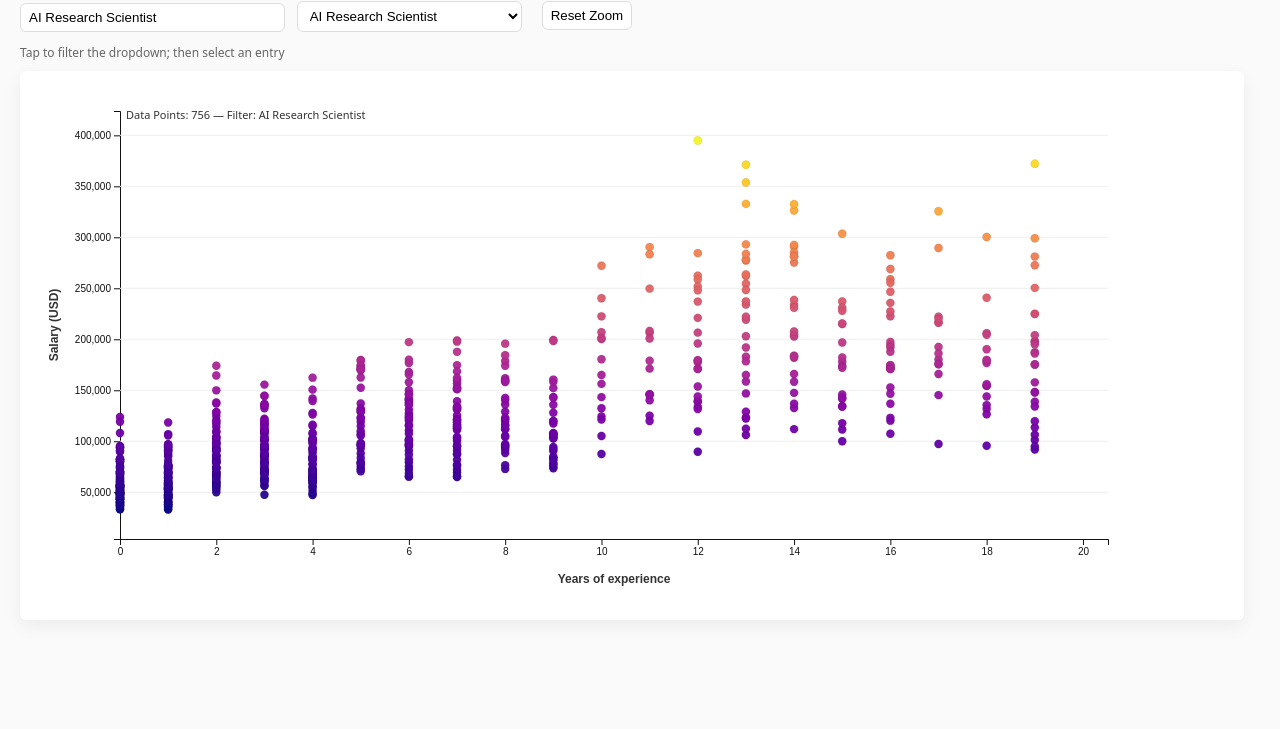
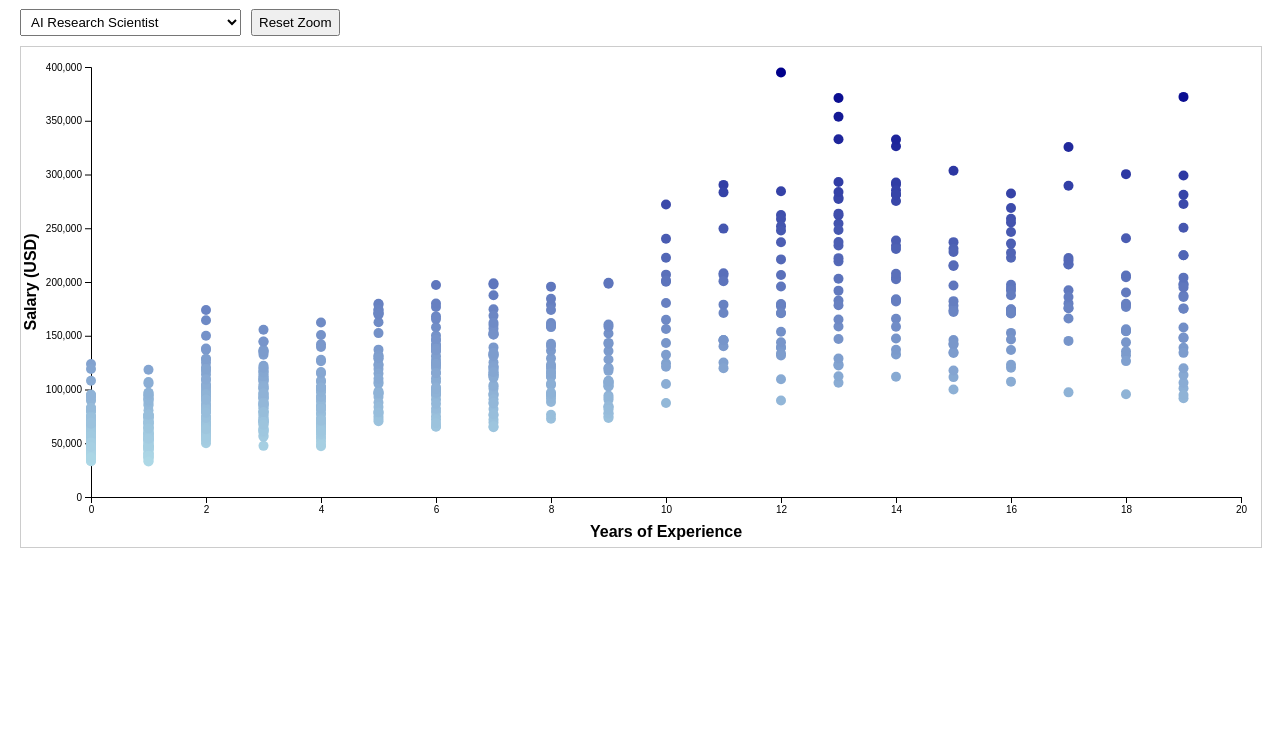
Before and after one commit to carolinegraf/InfoVis-Individual-Assignment-3---Interactive-AI-Job-Visualization, a plain HTML site: page index.html in a window 1280 px wide. Shown: the part 71-800 px from the top of the page. Drawn offline with nearby package versions, Linux system fonts and the light colour scheme.

Commit message:
final version

```diff
--- a/index.html
+++ b/index.html
@@ -1,93 +1,30 @@
 <!doctype html>
 <html lang="de">
 <head>
-  <meta charset="utf-8" />
-  <meta name="viewport" content="width=device-width,initial-scale=1" />
-  <title>Interaktiver Plot — AI Jobs</title>
-
-  <!-- D3 v7 -->
+<meta charset="utf-8">
+<meta name="viewport" content="width=device-width, initial-scale=1">
+<title>AI Jobs Scatter Plot</title>
 <script src="https://d3js.org/d3.v7.min.js"></script>
-
 <style>
-    body {
-      font-family: system-ui, -apple-system, "Segoe UI", Roboto, Arial;
-      margin: 20px;
-      background: #fafafa;
-      color: #111;
-    }
-    h1 { font-size: 1.1rem; margin-bottom: 6px; }
-    #controls {
-      display: flex;
-      gap: 12px;
-      align-items: flex-start;
-      flex-wrap: wrap;
-      margin-bottom: 10px;
-    }
-    label { font-size: 13px; color: #333; }
-    select, button, input[type="search"] {
-      padding: 6px 8px;
-      border-radius: 6px;
-      border: 1px solid #ddd;
-      background: white;
-    }
-    #chart {
-      width: 100%;
-      max-width: 1200px;
-      background: white;
-      border-radius: 6px;
-      box-shadow: 0 6px 18px rgba(0,0,0,0.06);
-      padding: 12px;
-    }
-    .tooltip {
-      position: absolute;
-      pointer-events: none;
-      background: rgba(0,0,0,0.85);
-      color: #fff;
-      padding: 6px 8px;
-      border-radius: 4px;
-      font-size: 12px;
-      line-height: 1.2;
-      box-shadow: 0 4px 12px rgba(0,0,0,0.2);
-    }
-    .nodata { padding: 32px; text-align:center; color:#666; }
-    .axis-label { font-size: 12px; fill: #333; font-weight: 600; }
-    circle.point { stroke: rgba(0,0,0,0.12); stroke-width: 0.6px; fill-opacity: 0.95; transition: r 80ms ease; }
-    circle.point:hover { r: 6.5; stroke-width: 1.5px; }
-    .search-wrap { display:flex; flex-direction:column; gap:6px; min-width:220px; position:relative; }
-    #jobSuggestions {
-      position:absolute; background:white; border:1px solid #ddd; max-height:180px;
-      overflow:auto; display:none; z-index:1000; list-style:none; margin:0; padding:0;
-      width:220px;
-    }
-    #jobSuggestions li { padding:4px 8px; cursor:pointer; }
-    #jobSuggestions li:hover { background:#eee; }
-    .smallnote { font-size:12px; color:#666; margin-top:6px; }
+  body { font-family: sans-serif; margin: 20px; }
+  #controls { display:flex; gap:10px; margin-bottom:10px; align-items:center; }
+  select, button { padding:4px 6px; }
+  #chart { width:100%; height:500px; border:1px solid #ccc; position:relative; }
+  .tooltip { position:absolute; background:black; color:white; padding:4px 6px; display:none; }
 </style>
 </head>
 <body>
-  <h1>Interactive Scatter — Experience vs Salary</h1>
+
+<!-- Überschrift -->
+<h1>AI Job Salary vs Experience Scatter Plot</h1>
 
 <div id="controls">
-    <div class="search-wrap">
-      <label for="jobSearch">Search Job Titles</label>
-      <input id="jobSearch" type="search" placeholder="z. B. research, engineer..." autocomplete="off"/>
-      <ul id="jobSuggestions"></ul>
-      <div class="smallnote">Tap to filter the dropdown; then select an entry</div>
-    </div>
-
-    <div>
-      <label for="jobSelect">Job Title</label><br/>
   <select id="jobSelect"></select>
-    </div>
-
-    <div style="margin-left:8px;">
-      <label>&nbsp;</label><br/>
   <button id="resetZoom">Reset Zoom</button>
-    </div>
 </div>
 
 <div id="chart"></div>
-  <div id="tooltip" class="tooltip" style="display:none;"></div>
+<div id="tooltip" class="tooltip"></div>
 
 <script src="script.js"></script>
 </body>
--- a/script.js
+++ b/script.js
@@ -1,152 +1,163 @@
-document.addEventListener("DOMContentLoaded", () => init());
+// Note: This code is partly inspired by the “Global Temperature Trends” example on ObservableHQ. https://observablehq.com/@d3/global-temperature-trends
+// The overall D3 structure (CSV loading, scales, axes, plotting circles) and color scaling was adapted from that example.
+// ChatGPT has been used to help write this code, especially for:
+// - Adding interactivity
+// - Handling data parsing and fallback logic
 
 
-function init() {
+document.addEventListener("DOMContentLoaded", () => {
   const jobSelect = document.getElementById("jobSelect");
-  const jobSearch = document.getElementById("jobSearch");
-  const jobSuggestions = document.getElementById("jobSuggestions");
-  const resetZoomBtn = document.getElementById("resetZoom");
+  const chart = d3.select("#chart");
   const tooltip = d3.select("#tooltip");
-  const chart = d3.select("#chart");
+  const resetBtn = document.getElementById("resetZoom");
 
-  let parsedData = [];
-  let allJobOptions = [];
+  let dataAll = [];
+  let jobs = [];
+  let svg, zoomBehavior;
 
-  const JOB_FALLBACK = [
-    "AI Research Scientist", "AI Software Engineer", "AI Specialist",
-    "NLP Engineer", "AI Consultant", "AI Architect",
-    "Principal Data Scientist", "Data Analyst", "Autonomous Systems Engineer",
-    "AI Product Manager", "Machine Learning Engineer", "Data Engineer",
-    "Research Scientist", "ML Ops Engineer", "Robotics Engineer",
-    "Head of AI", "Deep Learning Engineer", "Data Scientist",
-    "Machine Learning Researcher", "Computer Vision Engineer"
-  ];
+  const fallbackJobs = ["AI Research Scientist", "AI Software Engineer", "Data Scientist"];
 
-  // CSV laden
+  // Daten laden
   d3.csv("ai_job_dataset.csv", d3.autoType).then(raw => {
-    if (!raw || raw.length === 0) { return; }
+    if (!raw || !raw.length) return;
+    const jobKey = Object.keys(raw[0]).find(k => k.toLowerCase().includes("title")) || "job_title";
 
-    const keys = Object.keys(raw[0]);
-    let jobKey = keys.find(k => k.toLowerCase().includes("title")) ||
-                 keys.find(k => k.toLowerCase().includes("job") && !k.toLowerCase().includes("id")) ||
-                 keys.find(k => k.toLowerCase().includes("job")) ||
-                 "job_title";
+    dataAll = raw.map(d => ({
+      job: d[jobKey],
+      years: parseFloat(d["years_experience"]) || 0,
+      salary: parseFloat(d["salary_usd"]) || 0
+    })).filter(d => d.job);
 
-    parsedData = raw.map(d => ({
-      job_title: (d[jobKey] ?? "").toString().trim(),
-      years_experience: parseYearsExperience(d["years_experience"]),
-      salary_usd: parseNumberSafe(d["salary_usd"])
-    })).filter(d => d.job_title && !isNaN(d.years_experience) && !isNaN(d.salary_usd));
-
-    allJobOptions = Array.from(new Set(parsedData.map(d => d.job_title))).sort();
-    populateJobDropdown(jobSelect, allJobOptions, chooseDefaultJob(allJobOptions));
-    jobSearch.value = jobSelect.value;
-
-    updatePlot();
-  }).catch(err => {
-    console.error("Fehler beim Laden CSV:", err);
-    populateJobDropdown(jobSelect, JOB_FALLBACK, "AI Research Scientist");
-    jobSearch.value = jobSelect.value;
+    jobs = Array.from(new Set(dataAll.map(d => d.job))).sort();
+    fillDropdown(jobSelect, jobs, "AI Research Scientist");
+    drawPlot();
+  }).catch(() => {
+    fillDropdown(jobSelect, fallbackJobs, "AI Research Scientist");
+    drawPlot();
   });
 
-  // Autocomplete Vorschläge
-  jobSearch.addEventListener("input", () => {
-    const q = jobSearch.value.toLowerCase().trim();
-    const filtered = q === "" ? allJobOptions : allJobOptions.filter(s => s.toLowerCase().includes(q));
-    renderSuggestions(filtered);
-  });
+  jobSelect.addEventListener("change", drawPlot);
 
-  function renderSuggestions(list) {
-    jobSuggestions.innerHTML = "";
-    if (!list.length) { jobSuggestions.style.display = "none"; return; }
+  function fillDropdown(sel, list, defaultVal) {
+    sel.innerHTML = "";
+    const allOpt = document.createElement("option");
+    allOpt.value = "ALL";
+    allOpt.text = "All";
+    sel.appendChild(allOpt);
+
     list.forEach(jt => {
-      const li = document.createElement("li");
-      li.textContent = jt;
-      li.addEventListener("click", () => {
-        jobSearch.value = jt;
-        populateJobDropdown(jobSelect, allJobOptions, jt);
-        jobSuggestions.style.display = "none";
-        updatePlot();
-      });
-      jobSuggestions.appendChild(li);
+      const opt = document.createElement("option");
+      opt.value = jt;
+      opt.text = jt;
+      sel.appendChild(opt);
     });
-    jobSuggestions.style.display = "block";
+
+    sel.value = list.includes(defaultVal) ? defaultVal : "ALL";
   }
 
-  document.addEventListener("click", e => {
-    if (!jobSearch.contains(e.target) && !jobSuggestions.contains(e.target)) {
-      jobSuggestions.style.display = "none";
+  function drawPlot() {
+    const selJob = jobSelect.value;
+    const data = dataAll.filter(d => selJob === "ALL" || d.job === selJob);
+    if (!data.length) { chart.html("No data"); return; }
+
+    chart.selectAll("*").remove();
+    const width = chart.node().clientWidth;
+    const height = chart.node().clientHeight;
+
+    const margin = { top: 20, right: 20, bottom: 50, left: 70 };
+    const innerW = width - margin.left - margin.right;
+    const innerH = height - margin.top - margin.bottom;
+
+    svg = chart.append("svg")
+      .attr("width", width)
+      .attr("height", height);
+
+    const g = svg.append("g")
+      .attr("transform", `translate(${margin.left},${margin.top})`);
+
+    // Skalen
+    const x = d3.scaleLinear()
+      .domain(d3.extent(data, d => d.years))
+      .range([0, innerW])
+      .nice();
+
+    const y = d3.scaleLinear()
+      .domain(d3.extent(data, d => d.salary))
+      .range([innerH, 0])
+      .nice();
+
+    const maxSalary = d3.max(data, d => d.salary);
+    const minSalary = d3.min(data, d => d.salary);
+
+    const color = d3.scaleLinear()
+      .domain([minSalary, maxSalary])
+      .range(["lightblue", "darkblue"]);
+
+    // Achsen
+    const xAxisG = g.append("g")
+      .attr("transform", `translate(0,${innerH})`)
+      .call(d3.axisBottom(x));
+
+    const yAxisG = g.append("g")
+      .call(d3.axisLeft(y));
+
+    // X-Achsenbeschriftung
+    svg.append("text")
+      .attr("x", margin.left + innerW / 2)
+      .attr("y", height - 10)
+      .attr("text-anchor", "middle")
+      .style("font-weight", "bold")
+      .text("Years of Experience");
+
+    // Y-Achsenbeschriftung
+    svg.append("text")
+      .attr("transform", `rotate(-90)`)
+      .attr("x", -margin.top - innerH / 2)
+      .attr("y", 15)
+      .attr("text-anchor", "middle")
+      .style("font-weight", "bold")
+      .text("Salary (USD)");
+
+    // Punkte
+    const points = g.selectAll("circle")
+      .data(data)
+      .join("circle")
+      .attr("cx", d => x(d.years))
+      .attr("cy", d => y(d.salary))
+      .attr("r", 5)
+      .attr("fill", d => color(d.salary))
+      .on("mouseover", (event, d) => {
+        tooltip.style("display", "block")
+          .style("left", event.pageX + 5 + "px")
+          .style("top", event.pageY + 5 + "px")
+          .text(`${d.job}, Years: ${d.years}, $${d.salary}`);
+      })
+      .on("mousemove", event => {
+        tooltip.style("left", event.pageX + 5 + "px")
+          .style("top", event.pageY + 5 + "px");
+      })
+      .on("mouseout", () => tooltip.style("display", "none"));
+
+    // Zoom
+    zoomBehavior = d3.zoom()
+      .scaleExtent([1, 5])
+      .translateExtent([[-100, -100], [innerW + 100, innerH + 100]])
+      .on("zoom", event => {
+        const zx = event.transform.rescaleX(x);
+        const zy = event.transform.rescaleY(y);
+        points.attr("cx", d => zx(d.years))
+          .attr("cy", d => zy(d.salary));
+        xAxisG.call(d3.axisBottom(zx));
+        yAxisG.call(d3.axisLeft(zy));
+      });
+
+    svg.call(zoomBehavior);
+  }
+
+  // Reset Zoom
+  resetBtn.addEventListener("click", () => {
+    if (svg && zoomBehavior) {
+      svg.transition().duration(300).call(zoomBehavior.transform, d3.zoomIdentity);
     }
   });
-
-  // Dropdown Event
-  jobSelect.addEventListener("change", () => { jobSearch.value = jobSelect.value; updatePlot(); });
-
-  let lastSvg = null;
-
-  function updatePlot() {
-    const selJob = jobSelect.value;
-    const xVar = "years_experience";
-    const yVar = "salary_usd";
-    let data = parsedData.filter(d => selJob==="ALL" || d.job_title===selJob);
-
-    if(!data.length) { chart.html('<div class="nodata">Keine Daten für Auswahl.</div>'); return; }
-
-    chart.selectAll("*").remove();
-    const width = Math.min(1100, chart.node().clientWidth-24);
-    const height = 520;
-    const margin = {top:28,right:24,bottom:64,left:88};
-    const svg = chart.append("svg").attr("width",width).attr("height",height);
-    lastSvg = svg;
-    const innerWidth = width-margin.left-margin.right;
-    const innerHeight = height-margin.top-margin.bottom;
-    const g = svg.append("g").attr("transform",`translate(${margin.left},${margin.top})`);
-
-    const xExtent = d3.extent(data,d=>d[xVar]); const yExtent = d3.extent(data,d=>d[yVar]);
-    const xPad = (xExtent[1]-xExtent[0])*0.08||1; const yPad=(yExtent[1]-yExtent[0])*0.08||(yExtent[1]*0.05);
-    const x = d3.scaleLinear().domain([Math.max(0,xExtent[0]-xPad),xExtent[1]+xPad]).range([0,innerWidth]);
-    const y = d3.scaleLinear().domain([Math.max(0,yExtent[0]-yPad),yExtent[1]+yPad]).range([innerHeight,0]);
-    g.append("g").attr("transform",`translate(0,${innerHeight})`).call(d3.axisBottom(x).ticks(Math.min(12,Math.ceil(innerWidth/80))))
-     .call(g=>g.append("text").attr("class","axis-label").attr("x",innerWidth/2).attr("y",44).attr("text-anchor","middle").text("Years of experience"));
-    g.append("g").call(d3.axisLeft(y).ticks(8).tickFormat(d3.format(",")))
-     .call(g=>g.append("text").attr("class","axis-label").attr("transform",`rotate(-90)`).attr("x",-innerHeight/2).attr("y",-62).attr("text-anchor","middle").text("Salary (USD)"));
-
-    g.append("g").attr("stroke","#eee").selectAll("line").data(y.ticks(6)).join("line")
-     .attr("x1",0).attr("x2",innerWidth).attr("y1",d=>y(d)).attr("y2",d=>y(d));
-
-    const color = d3.scaleSequential(d3.interpolatePlasma).domain(d3.extent(parsedData,d=>d.salary_usd));
-    const points = g.append("g").attr("class","points").selectAll("circle").data(data).join("circle")
-      .attr("class","point").attr("cx",d=>x(d[xVar])).attr("cy",d=>y(d[yVar])).attr("r",4.2)
-      .attr("fill",d=>color(d.salary_usd))
-      .on("mouseover",(event,d)=>{ d3.select(event.currentTarget).raise();
-        tooltip.style("display","block").style("left",(event.pageX+10)+"px").style("top",(event.pageY+10)+"px")
-        .html(`<strong>${d.job_title}</strong><br>Years: ${d[xVar]}<br>Salary: ${d[yVar]}`);
-      })
-      .on("mousemove",(event)=>{ tooltip.style("left",(event.pageX+10)+"px").style("top",(event.pageY+10)+"px"); })
-      .on("mouseout",()=>{ tooltip.style("display","none"); });
-
-    const zoom = d3.zoom().scaleExtent([1,10]).translateExtent([[-300,-300],[innerWidth+300,innerHeight+300]]).on("zoom",(event)=>{
-      const t=event.transform,zx=t.rescaleX(x),zy=t.rescaleY(y);
-      g.selectAll(".x-axis-zoom").remove(); g.selectAll(".y-axis-zoom").remove();
-      g.append("g").attr("class","x-axis-zoom").attr("transform",`translate(0,${innerHeight})`).call(d3.axisBottom(zx).ticks(Math.min(12,Math.ceil(innerWidth/80))));
-      g.append("g").attr("class","y-axis-zoom").call(d3.axisLeft(zy).ticks(8).tickFormat(d3.format(",")));
-      points.attr("cx",d=>zx(d[xVar])).attr("cy",d=>zy(d[yVar]));
-    });
-    svg.call(zoom);
-
-    svg.append("text").attr("x",margin.left+6).attr("y",margin.top+8).attr("font-size",11).attr("fill","#333")
-      .text(`Data Points: ${data.length} — Filter: ${selJob==="ALL"?"Alle":selJob}`);
-
-    resetZoomBtn.onclick=()=>{ if(lastSvg) lastSvg.transition().duration(300).call(zoom.transform,d3.zoomIdentity); };
-  }
-
-  function populateJobDropdown(selectEl, jobList, defaultValue="ALL") {
-    selectEl.innerHTML = "";
-    const allOpt=document.createElement("option"); allOpt.value="ALL"; allOpt.text="— Alle Job Titles —"; selectEl.appendChild(allOpt);
-    jobList.forEach(jt=>{ const opt=document.createElement("option"); opt.value=jt; opt.text=jt; selectEl.appendChild(opt); });
-    selectEl.value = Array.from(selectEl.options).some(o=>o.value===defaultValue)?defaultValue:"ALL";
-  }
-  function chooseDefaultJob(list){ const f=list.find(s=>s.toLowerCase().includes("ai research scientist")); return f||"ALL"; }
-  function parseNumberSafe(x){ if(x==null)return NaN; if(typeof x==="number")return x; const n=parseFloat(String(x).replace(/[\s,$€]/g,"")); return isNaN(n)?NaN:n; }
-  function parseYearsExperience(s){ if(s==null)return NaN; if(typeof s==="number")return s; const str=String(s).toLowerCase().trim(); const range=str.match(/(\d+(\.\d+)?)\s*[-–—]\s*(\d+(\.\d+)?)/); if(range){const a=parseFloat(range[1]),b=parseFloat(range[3]); if(!isNaN(a)&&!isNaN(b))return(a+b)/2;} const plus=str.match(/(\d+(\.\d+)?)\s*\+/); if(plus)return parseFloat(plus[1]); const match=str.match(/(\d+(\.\d+)?)/); return match?parseFloat(match[1]):NaN; }
-}
+});
```
Lines whose indentation alone changed are shown as unchanged.
